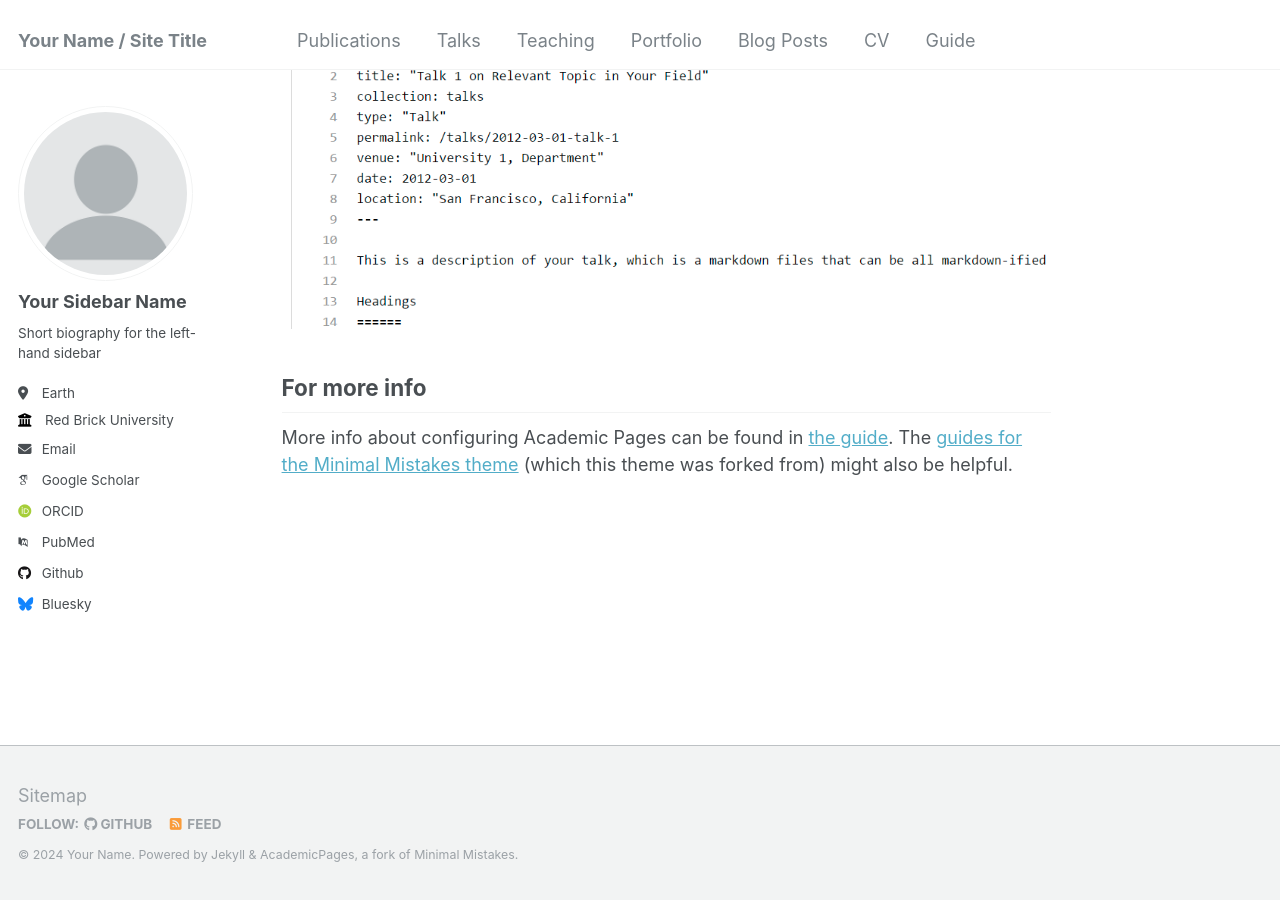
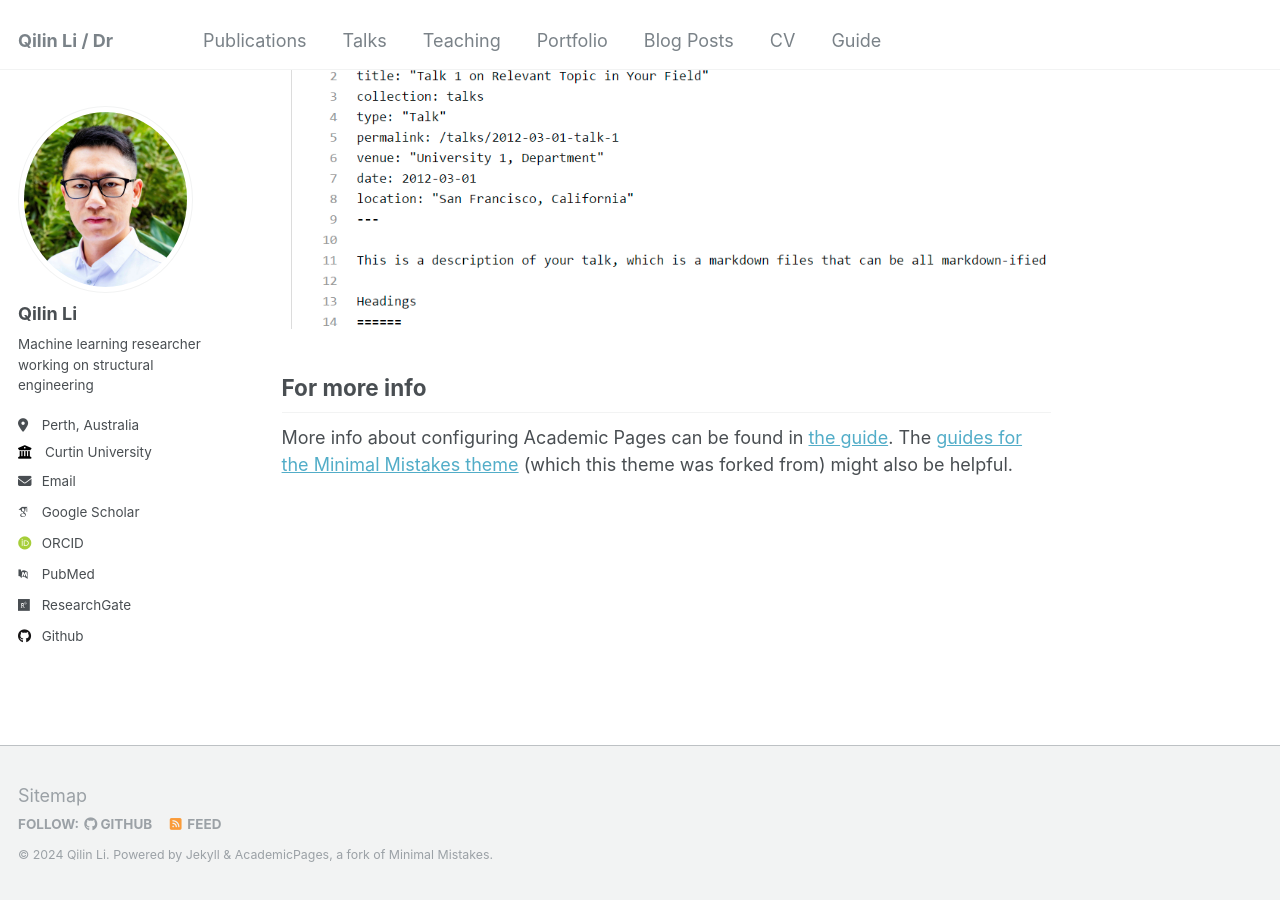
Before and after one commit to qilinli/qilinli.github.io, a Jekyll site: the page built from _pages/about.md, in a window 1280 px wide and 900 px high, scrolled down 2660 px. Built offline with Jekyll 4.4.1, drawn with Linux system fonts in a browser that asks for light colours; some web fonts are replaced.

Commit message:
init config

```diff
--- a/_config.yml
+++ b/_config.yml
@@ -8,47 +8,47 @@
 
 # Basic Site Settings
 locale                   : "en-US"
-title                    : "Your Name / Site Title"
+title                    : "Qilin Li / Dr"
 title_separator          : "-"
-name                     : &name "Your Name"
-description              : &description "personal description"
-url                      : https://academicpages.github.io # the base hostname & protocol for your site e.g. "https://mmistakes.github.io"
+name                     : &name "Qilin Li"
+description              : &description "Machine learning researcher working on structural engineering"
+url                      : https://qilinli.github.io # the base hostname & protocol for your site e.g. "https://mmistakes.github.io"
 baseurl                  : "" # the subpath of your site, e.g. "/blog"
-repository               : "academicpages/academicpages.github.io"
+repository               : "qilinli/qilinli.github.io"
 
 # Site Author - The following control what appear as part of the author content on the side bar.
 #               If a field is blank the icon and link will not appear, otherwise it will be shown.
 #               Additional customization can be done by editing /_includes/author-profile.html
 author:
   # Biographic information
-  avatar           : "profile.png"
-  name             : "Your Sidebar Name"
+  avatar           : "QILIN LI-21-1080.jpg"
+  name             : "Qilin Li"
   pronouns         : # example: "she/her"
-  bio              : "Short biography for the left-hand sidebar"
-  location         : "Earth"
-  employer         : "Red Brick University"
+  bio              : "Machine learning researcher working on structural engineering"
+  location         : "Perth, Australia"
+  employer         : "Curtin University"
   uri              : # URL
   email            : "none@example.org"
 
   # Academic websites
   arxiv            : # URL - Update with the correct link to your profile
-  googlescholar    : "https://scholar.google.com/citations?user=PS_CX0AAAAAJ"
+  googlescholar    : "https://scholar.google.com/citations?user=KpqM4F4AAAAJ&hl=en"
   impactstory      : # URL
-  orcid            : "http://orcid.org/yourorcidurl"
+  orcid            : "https://orcid.org/my-orcid?orcid=0000-0001-6584-8879"
   semantic         : # URL
   pubmed           : "https://www.ncbi.nlm.nih.gov/pubmed/?term=john+snow"
-  researchgate     : # URL
+  researchgate     : "https://www.researchgate.net/profile/Qilin-Li-11"
 
   # Repositories and software development
   bitbucket        : # Username - Update with your username on the site
   codepen          : # Username
   dribbble         : # Username
-  github           : "academicpages"
+  github           : "qilinli"
   kaggle           : # Username
   stackoverflow    : # User number or user number and name (i.e., use "1" or "1/jeff-atwood")
 
   # Social media
-  bluesky          : "bsky.app" # Replace this with you Bluesky username
+  bluesky          : # Replace this with you Bluesky username
   facebook         : # Username
   flickr           : # Username
   foursquare       : # Username
```
Also changed, not shown: images/QILIN LI-21-1080.jpg (added).
